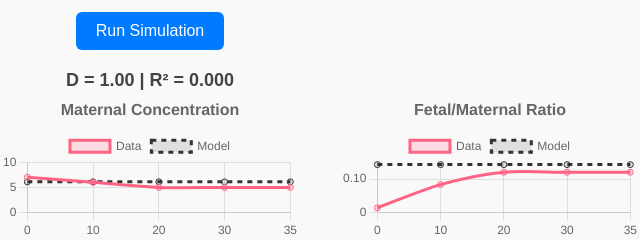
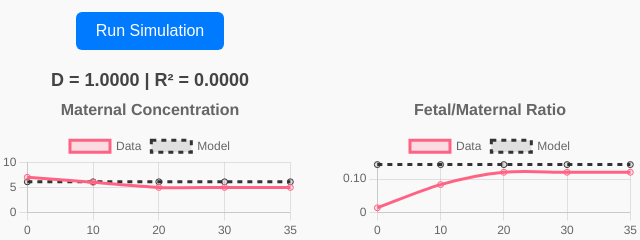
Before and after one commit to eleanordoman/exvivoplacentalperfusion.github.io, a plain HTML site: page open_circuit.html in a window 1280 px wide. Both pictures are taken after a click on the button "Run Simulation". Shown: the part 224-464 px from the top of the page, 490-1130 px from the left. Drawn offline with nearby package versions, Linux system fonts and the light colour scheme.

Commit message:
Update open_circuit.html

```diff
--- a/open_circuit.html
+++ b/open_circuit.html
@@ -175,7 +175,7 @@
       const maternalInd = shared.map(t => mt.indexOf(t));
       const ratioData = fetalInd.map((fi, i) => cf[fi] / cm[maternalInd[i]]);
 
-      document.getElementById('d-value').innerText = `D = ${D.toFixed(2)} | R² = ${r2.toFixed(3)}`;
+      document.getElementById('d-value').innerText = `D = ${D.toFixed(4)} | R² = ${r2.toFixed(4)}`;
 
       plotChart('fetalChart', 'Fetal Concentration', ft, cf, cfstar);
       plotChart('maternalChart', 'Maternal Concentration', mt, cm, cmstar);
```
